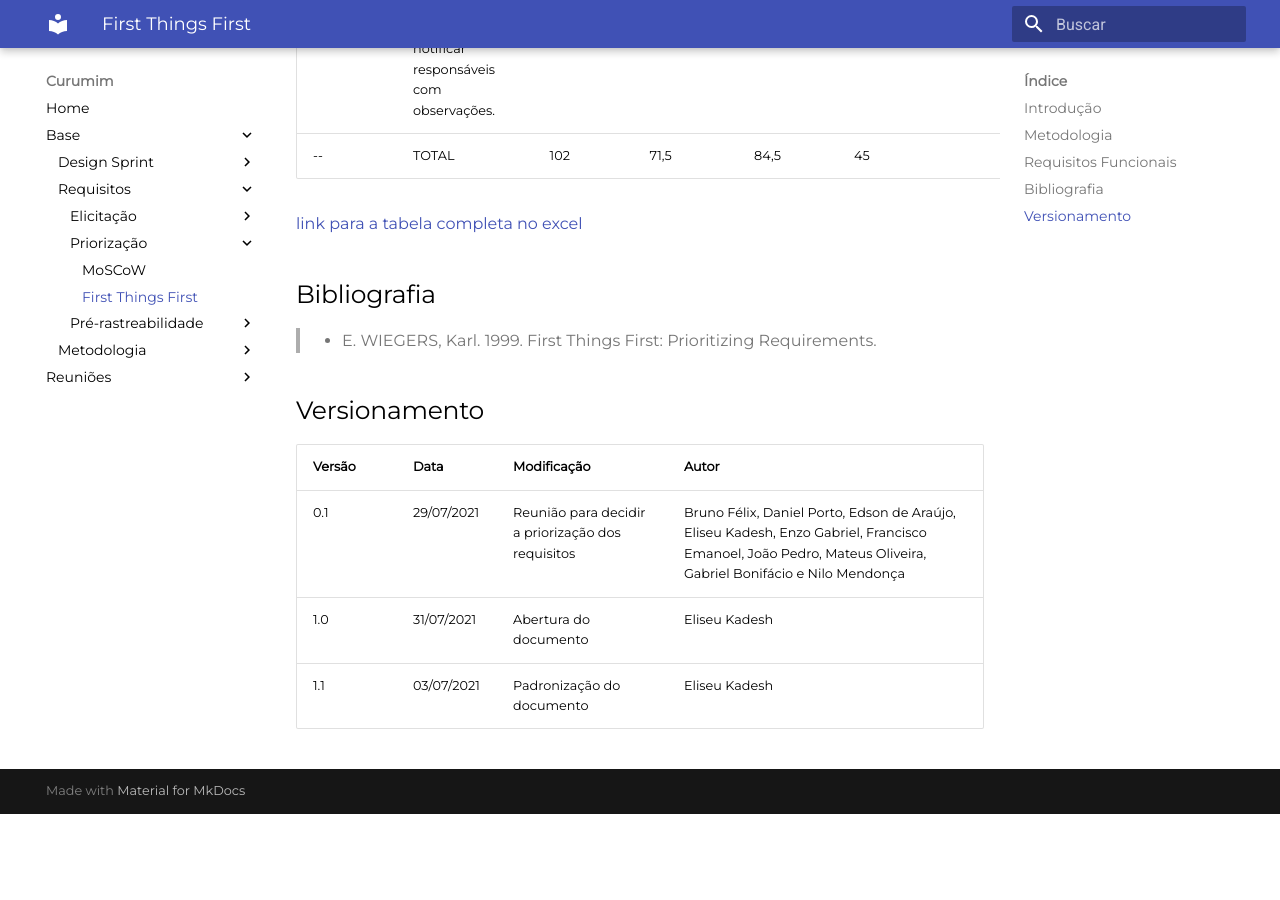
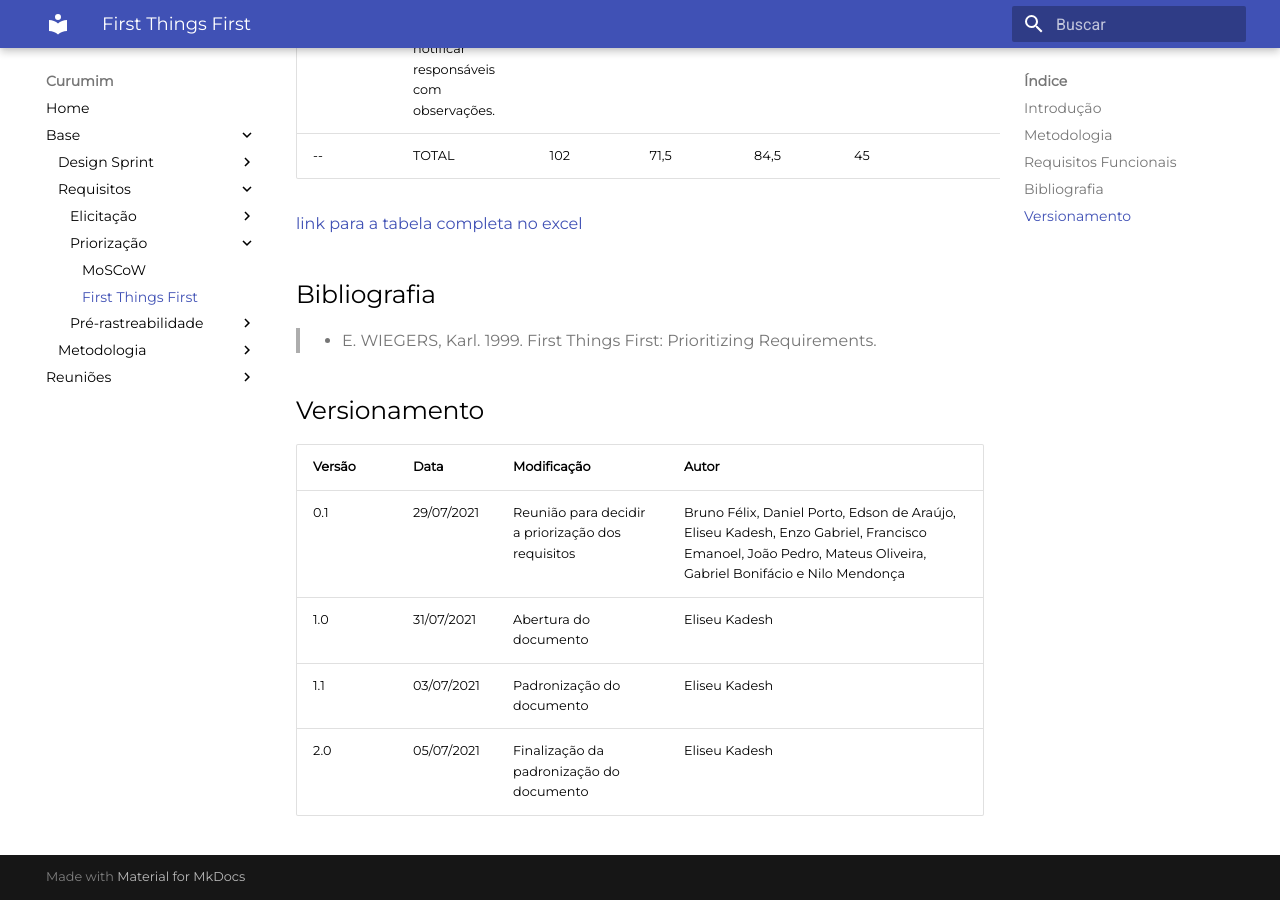
Before and after one commit to UnBArqDsw2021-1/2021.1_G6_Curumim, an MkDocs documentation site: the page built from docs/base/requisitos/priorizacao/first-things-first.md, in a window 1280 px wide and 900 px high, scrolled down 2170 px. Built offline with MkDocs 1.6.1 and Material for MkDocs 9.7.7, drawn with Linux system fonts in a browser that asks for light colours; before the commit the page ends 2984 px from its top, so only the background shows below that.

Commit message:
doc(#15) Adicionando mudança ao versionamento.

```diff
--- a/docs/base/requisitos/priorizacao/first-things-first.md
+++ b/docs/base/requisitos/priorizacao/first-things-first.md
@@ -40,3 +40,4 @@ ID | Requisitos | Benefício relativo | Penalidade relativa | Custo relativo | R
 | 0.1 | 29/07/2021 | Reunião para decidir a priorização dos requisitos | Bruno Félix, Daniel Porto, Edson de Araújo, Eliseu Kadesh, Enzo Gabriel, Francisco Emanoel, João Pedro, Mateus Oliveira, Gabriel Bonifácio e Nilo Mendonça |
 | 1.0 | 31/07/2021 | Abertura do documento | Eliseu Kadesh |
 | 1.1 | 03/07/2021 | Padronização do documento | Eliseu Kadesh |
+| 2.0 | 05/07/2021 | Finalização da padronização do documento | Eliseu Kadesh |
```
